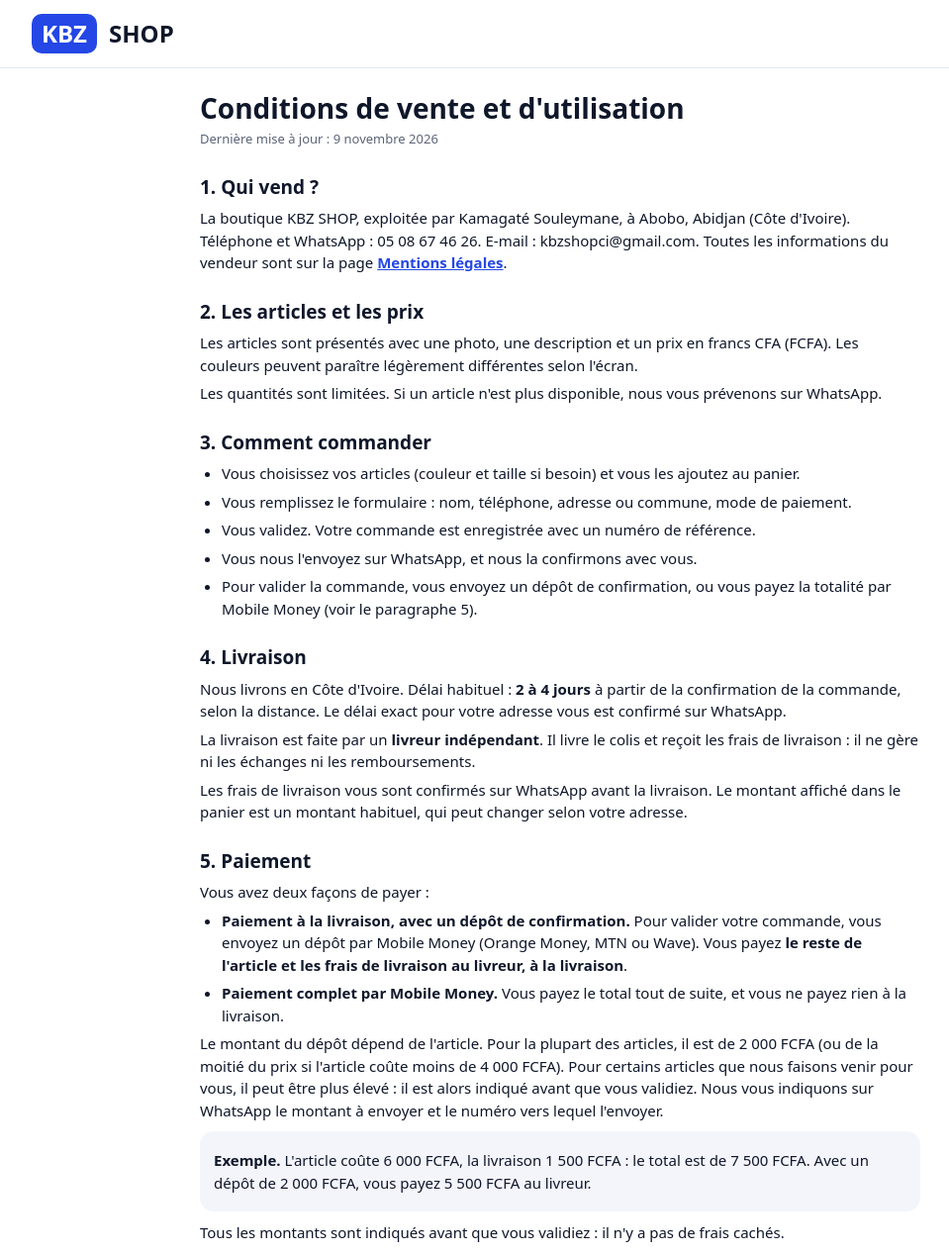
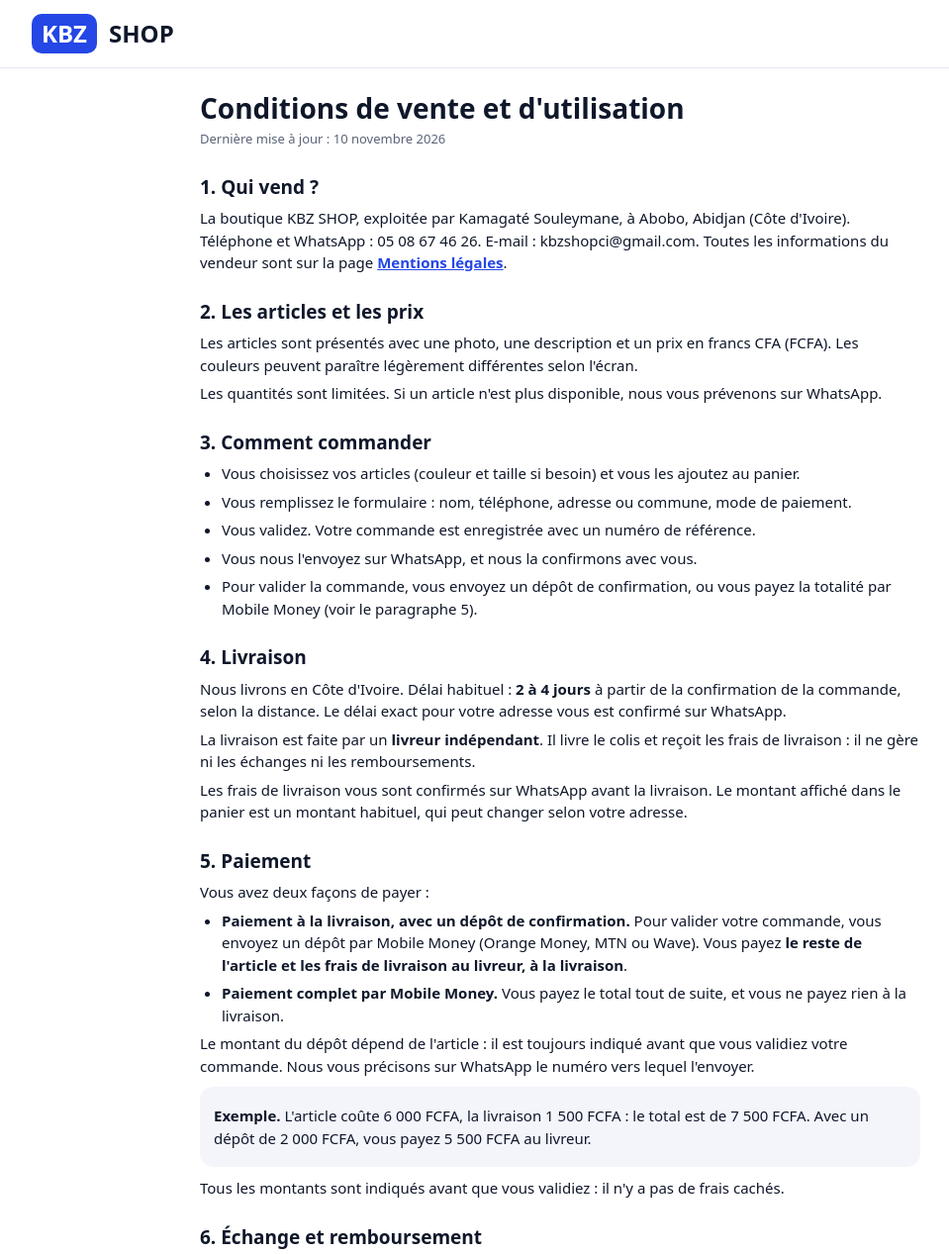
Before and after one commit to KBZ-SHOPCI/kbz-shop, a plain HTML site: page conditions-de-vente.html in a window 1280 px wide. Shown: the top 1267 px of the page at 99% size, without its empty margins (74-1033 px from the left). Drawn offline with Linux system fonts and the light colour scheme.

Commit message:
Update conditions-de-vente with new date and details
Updated the last modified date and revised deposit information.

```diff
--- a/conditions-de-vente.html
+++ b/conditions-de-vente.html
@@ -21,7 +21,7 @@
 <header class="hd"><div class="wrap"><a class="logo" href="index.html" aria-label="KBZ SHOP, retour à la boutique" style="text-decoration:none"><span aria-hidden="true">KBZ SHOP</span></a></div></header>
 <main class="legal">
 <h1>Conditions de vente et d'utilisation</h1>
-<p class="mut">Dernière mise à jour : 9 novembre 2026</p>
+<p class="mut">Dernière mise à jour : 10 novembre 2026</p>
 
 <h2>1. Qui vend ?</h2>
 <p>La boutique KBZ SHOP, exploitée par Kamagaté Souleymane, à Abobo, Abidjan (Côte d'Ivoire). Téléphone et WhatsApp : 05 08 67 46 26. E-mail : kbzshopci@gmail.com. Toutes les informations du vendeur sont sur la page <a href="mentions-legales.html">Mentions légales</a>.</p>
@@ -50,7 +50,7 @@
 <li><b>Paiement à la livraison, avec un dépôt de confirmation.</b> Pour valider votre commande, vous envoyez un dépôt par Mobile Money (Orange Money, MTN ou Wave). Vous payez <b>le reste de l'article et les frais de livraison au livreur, à la livraison</b>.</li>
 <li><b>Paiement complet par Mobile Money.</b> Vous payez le total tout de suite, et vous ne payez rien à la livraison.</li>
 </ul>
-<p>Le montant du dépôt dépend de l'article. Pour la plupart des articles, il est de 2 000 FCFA (ou de la moitié du prix si l'article coûte moins de 4 000 FCFA). Pour certains articles que nous faisons venir pour vous, il peut être plus élevé : il est alors indiqué avant que vous validiez. Nous vous indiquons sur WhatsApp le montant à envoyer et le numéro vers lequel l'envoyer.</p>
+<p>Le montant du dépôt dépend de l'article : il est toujours indiqué avant que vous validiez votre commande. Nous vous précisons sur WhatsApp le numéro vers lequel l'envoyer.</p>
 <div class="ex"><p><b>Exemple.</b> L'article coûte 6 000 FCFA, la livraison 1 500 FCFA : le total est de 7 500 FCFA. Avec un dépôt de 2 000 FCFA, vous payez 5 500 FCFA au livreur.</p></div>
 <p>Tous les montants sont indiqués avant que vous validiez : il n'y a pas de frais cachés.</p>
 
```
